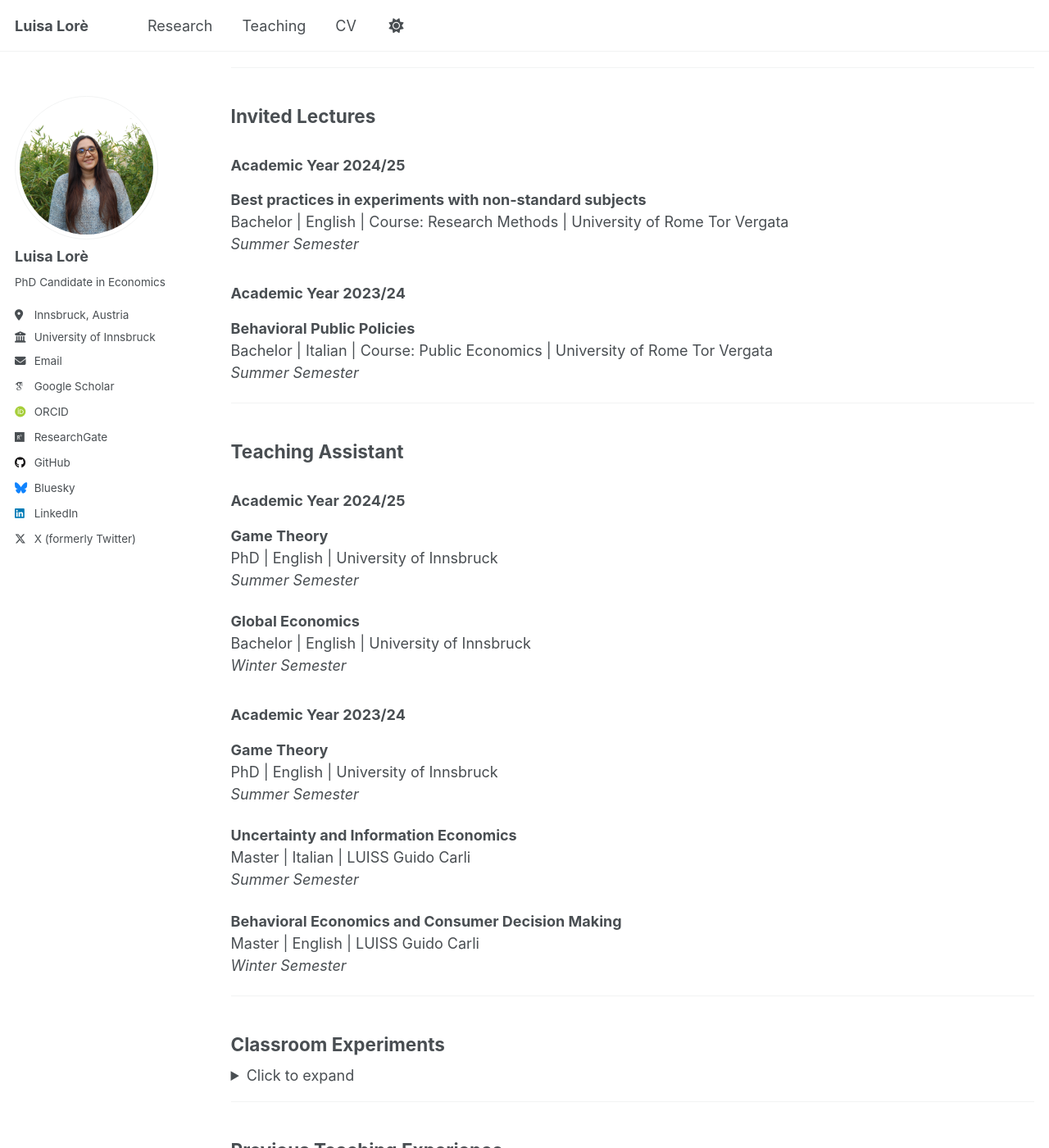
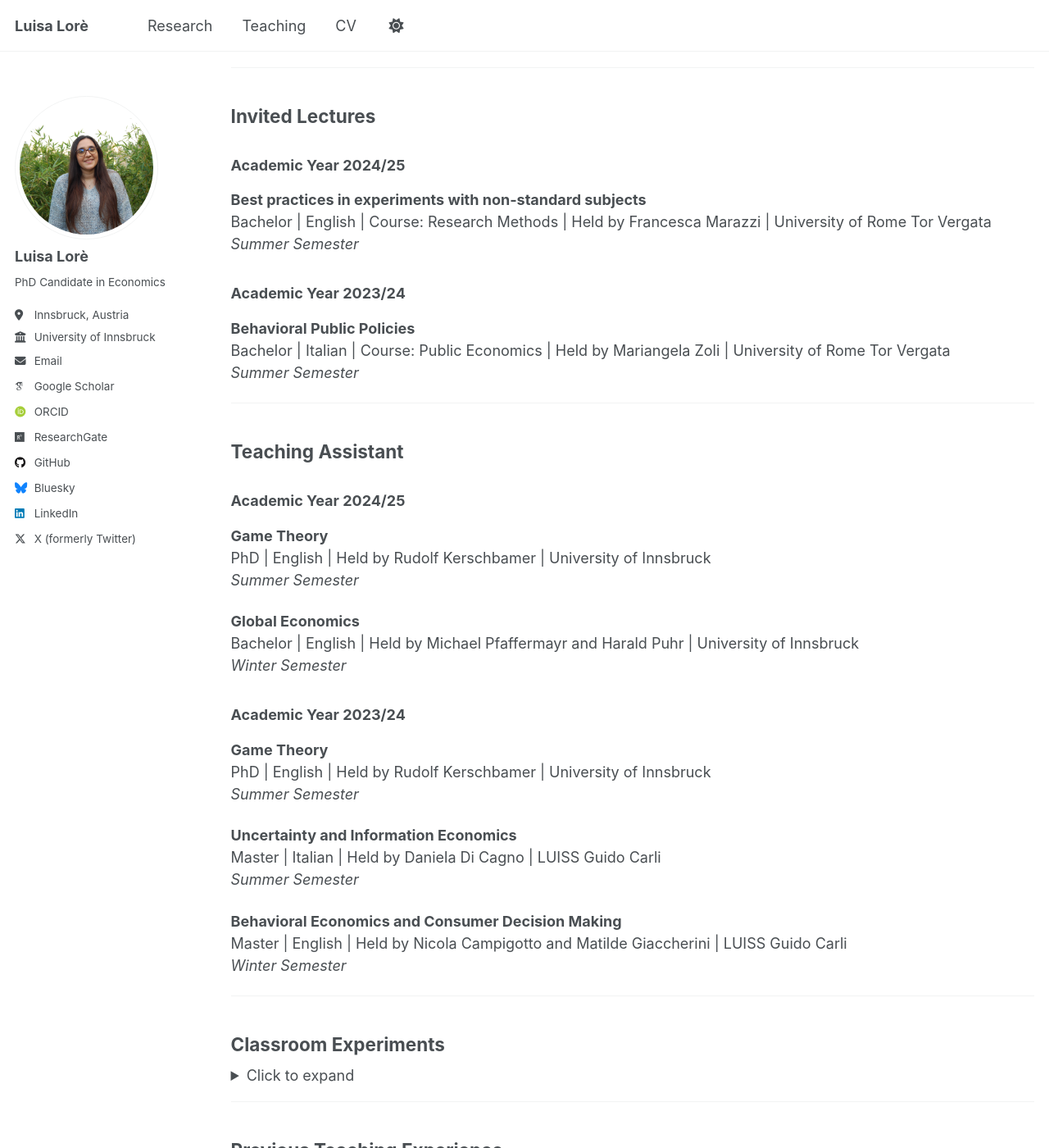
Before and after one commit to LuisaLore/luisalore, a Jekyll site: the page built from _pages/teaching.md, in a window 1280 px wide and 1400 px high, scrolled down 473 px. Shown: the whole window at 82% size. Built offline with Jekyll 4.4.1, drawn with Linux system fonts in a browser that asks for light colours; some web fonts are replaced; a script that is not in the unit is left out.

Commit message:
Update teaching.md

```diff
--- a/_pages/teaching.md
+++ b/_pages/teaching.md
@@ -30,13 +30,13 @@ Master | English | University of Innsbruck<br>
 ### Academic Year 2024/25
 
 **Best practices in experiments with non-standard subjects**<br>
-Bachelor | English | Course: Research Methods | University of Rome Tor Vergata<br>
+Bachelor | English | Course: Research Methods | Held by Francesca Marazzi | University of Rome Tor Vergata<br>
 *Summer Semester*
 
 ### Academic Year 2023/24
 
 **Behavioral Public Policies**<br>
-Bachelor | Italian | Course: Public Economics | University of Rome Tor Vergata<br>
+Bachelor | Italian | Course: Public Economics | Held by Mariangela Zoli | University of Rome Tor Vergata<br>
 *Summer Semester*
 
 ---
@@ -46,25 +46,25 @@ Bachelor | Italian | Course: Public Economics | University of Rome Tor Vergata<b
 ### Academic Year 2024/25
 
 **Game Theory**<br>
-PhD | English | University of Innsbruck<br>
+PhD | English | Held by Rudolf Kerschbamer | University of Innsbruck<br>
 *Summer Semester*
 
 **Global Economics**<br>
-Bachelor | English | University of Innsbruck<br>
+Bachelor | English | Held by Michael Pfaffermayr and Harald Puhr | University of Innsbruck<br>
 *Winter Semester*
 
 ### Academic Year 2023/24
 
 **Game Theory**<br>
-PhD | English | University of Innsbruck<br>
+PhD | English | Held by Rudolf Kerschbamer | University of Innsbruck<br>
 *Summer Semester*
 
 **Uncertainty and Information Economics**<br>
-Master | Italian | LUISS Guido Carli<br>
+Master | Italian | Held by Daniela Di Cagno | LUISS Guido Carli<br>
 *Summer Semester*
 
 **Behavioral Economics and Consumer Decision Making**<br>
-Master | English | LUISS Guido Carli<br>
+Master | English | Held by Nicola Campigotto and Matilde Giaccherini | LUISS Guido Carli<br>
 *Winter Semester*
 
 ---
@@ -98,11 +98,25 @@ Bachelor | Italian | University of Rome Tor Vergata<br>
 
 <h3>Teaching Assistant</h3>
 
-<h4>University of Rome Tor Vergata</h4>
+<p><strong>Uncertainty and Information Economics</strong><br>
+Master | Italian | Held by Daniela Di Cagno | LUISS Guido Carli<br>
+<em>Summer 2023</em></p>
 
 <p><strong>Microeconomics</strong><br>
-Bachelor | Italian | Held by Gustavo Piga | University of Rome Tor Vergata<br>
-<em>Summer 2018, Summer 2020, Summer 2021</em></p>
+Bachelor | English | Held by Lorenzo Spadoni | LUISS Guido Carli<br>
+<em>Winter 2022</em></p>
+
+<p><strong>Economic Policy</strong><br>
+Bachelor | Italian | Held by Mariangela Zoli | University of Rome Tor Vergata<br>
+<em>Summer 2021</em></p>
+
+<p><strong>Managerial Decision Making</strong><br>
+Master | English | Held by Werner Güth and Vittorio Larocca | LUISS Guido Carli<br>
+<em>Summer 2021</em></p>
+
+<p><strong>Microeconomics</strong><br>
+Bachelor | English | Held by Lorenzo Ferrari | LUISS Guido Carli<br>
+<em>Summer 2020, Summer 2021</em></p>
 
 <p><strong>Microeconomics</strong><br>
 Bachelor | English | Held by Gustavo Piga | University of Rome Tor Vergata<br>
```
Also changed, not shown: other parts of _pages/teaching.md (+6 -22 lines).
